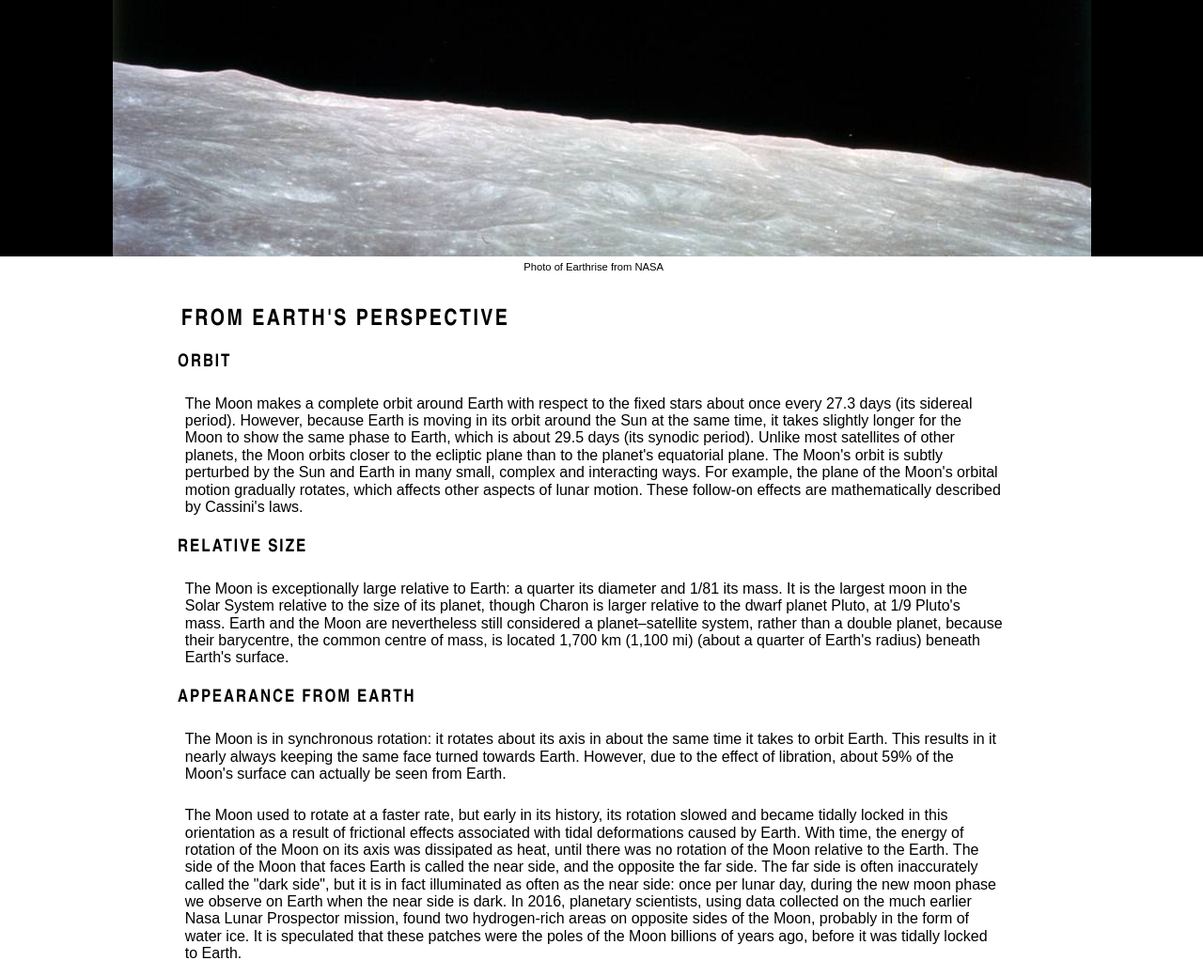
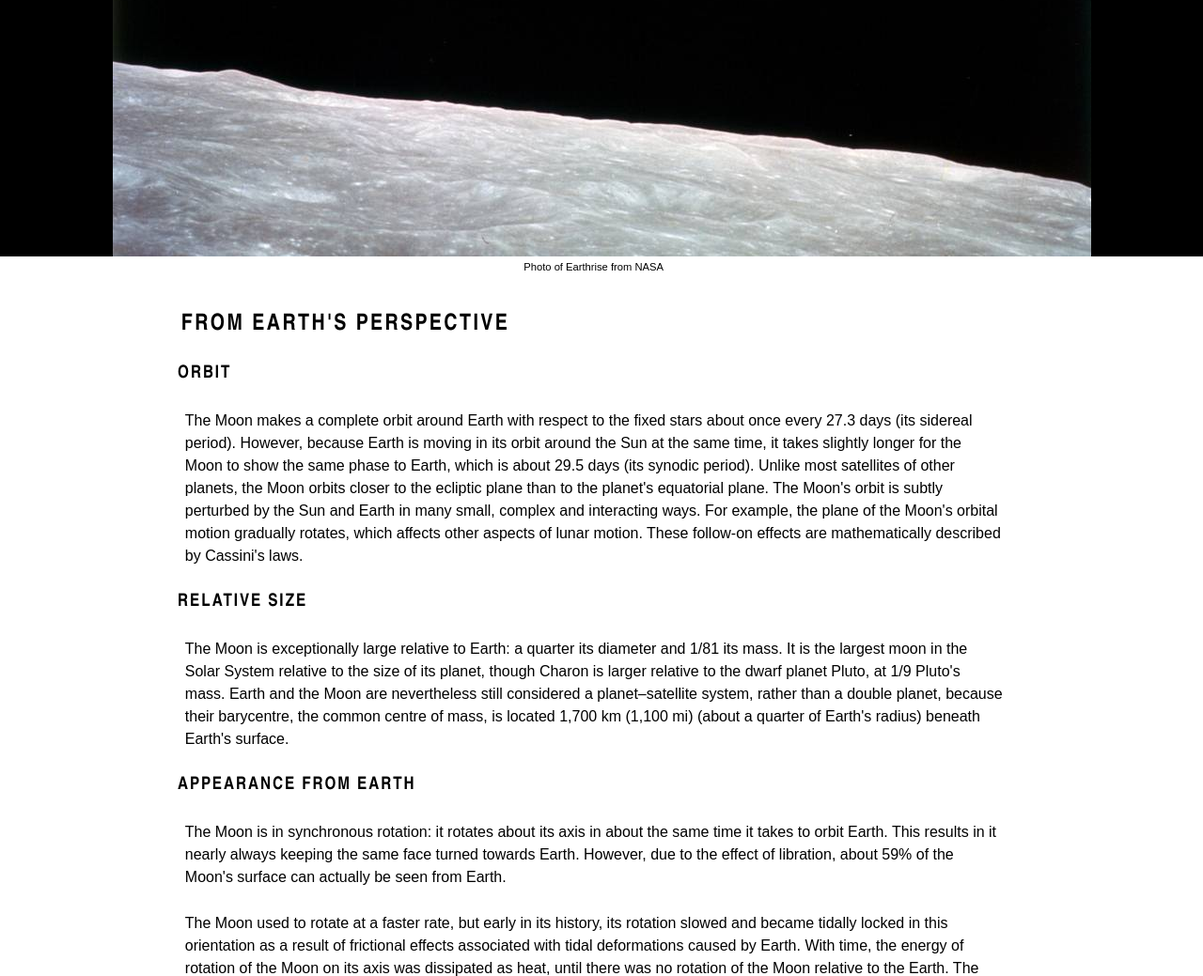
Before and after one commit to mmuench55/moon, a plain HTML site: page moon-earth-relation.html in a window 1280 px wide. Shown: the part 784-1823 px from the top of the page at 94% size. Drawn offline with Linux system fonts and the light colour scheme; a web font is replaced by a local one.

Commit message:
Update screen.css

```diff
--- a/css/screen.css
+++ b/css/screen.css
@@ -1,5 +1,13 @@
+@font-face {
+    font-family: 'Moon Light';
+    src: url("../fonts/moon_light-webfont.woff2") format("woff2"),
+         url("../fonts/moon_light-webfont.woff") format("woff");
+    font-weight: normal;
+    font-style: normal;
+}
+
 html {
-  font: 100%/1.15 sans-serif;
+  font: 100%/1.5 sans-serif;
   }
 
 body,
@@ -95,14 +103,14 @@ nav a{
     }
 
 h1{
-      font: 6em "Arial Narrow", sans-serif;
+      font: 6em "Moon Light", "Arial Narrow", sans-serif;
       text-transform: uppercase;
       letter-spacing: .1em;
       color: #fff;
     }
 
 #page2 {
-      font: 3em "Arial Narrow", sans-serif;
+      font: 3em "Moon Light", "Arial Narrow", sans-serif;
       margin-bottom: 1em;
       }
 
@@ -110,7 +118,7 @@ h2,
 h3,
 h4,
 h5  {
-    font-family: "Arial Narrow", sans-serif;
+    font-family: "Moon Light", "Arial Narrow", sans-serif;
     text-transform: uppercase;
     letter-spacing: .1em;
     margin-left: .7em;
```
